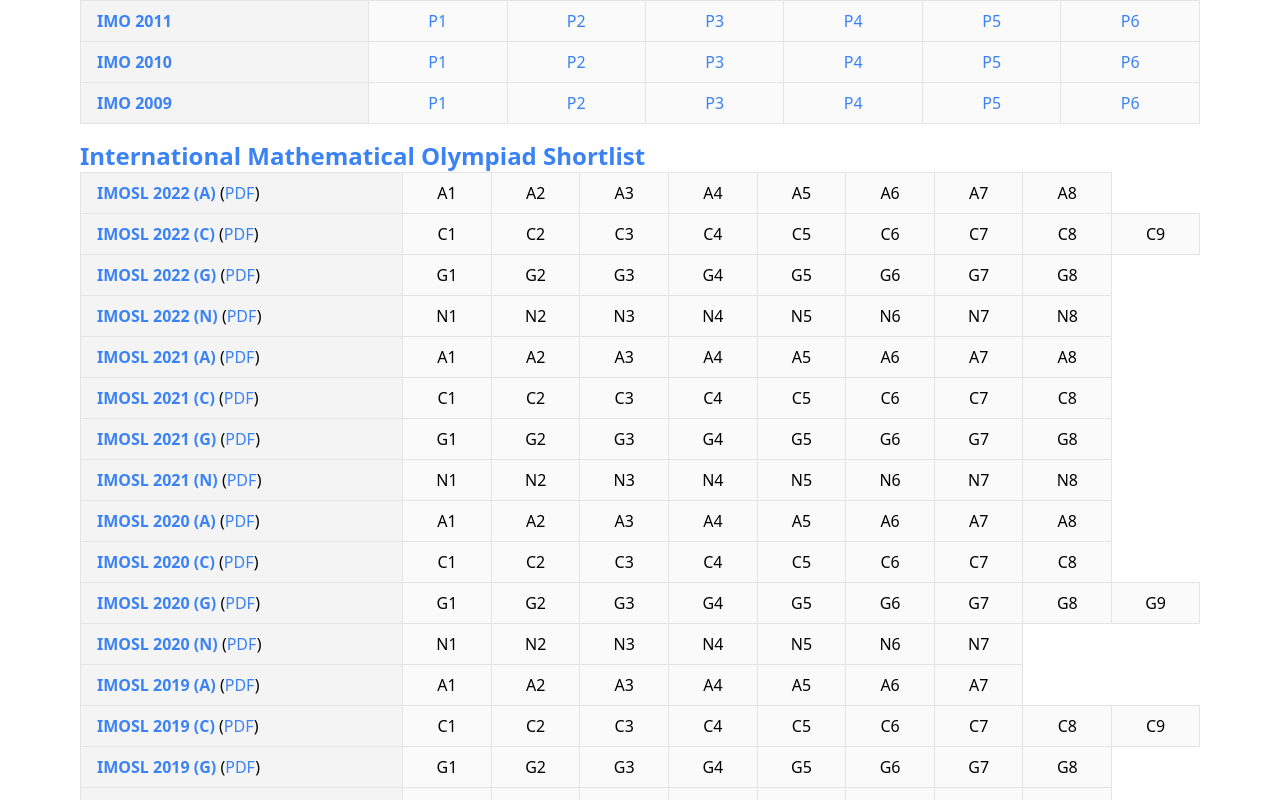
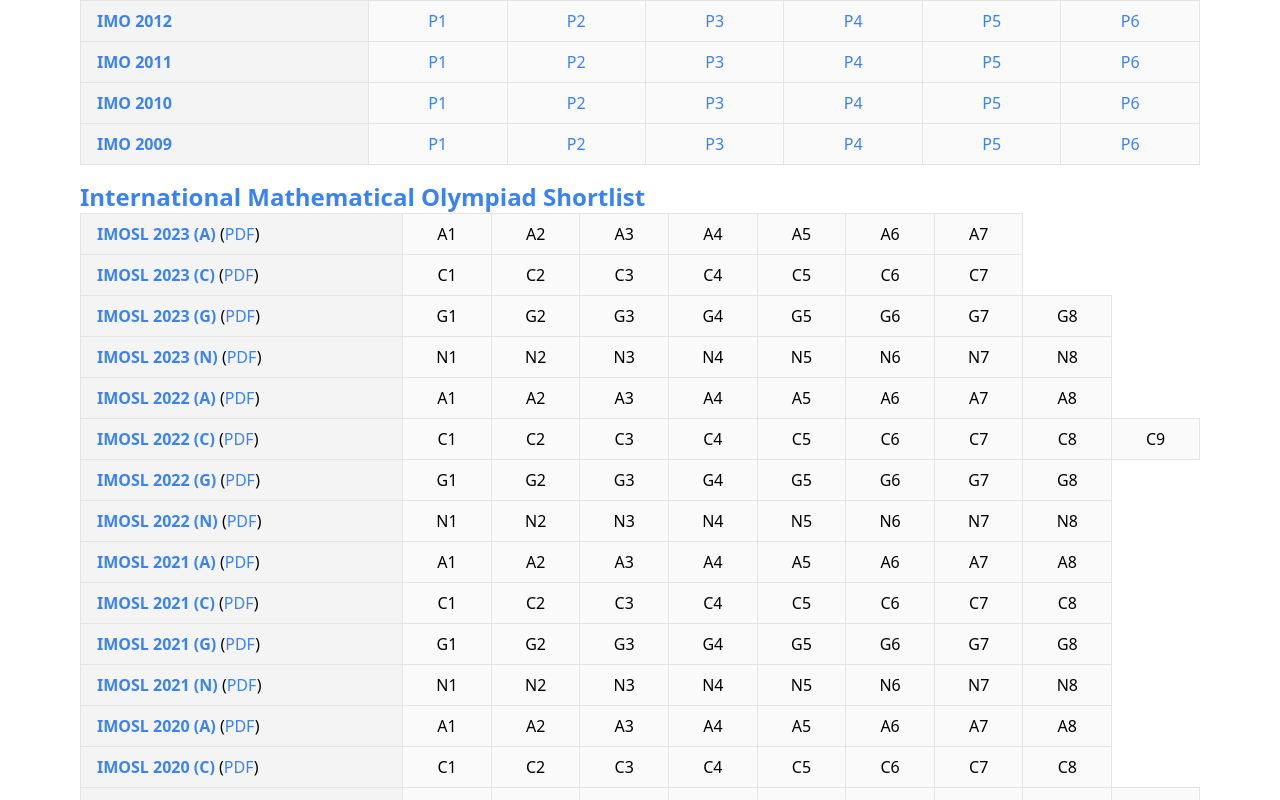
Before and after one commit to veehz/mo-checklist, a Next.js app: page / in a window 1280 px wide. Shown: the part 740-1540 px from the top of the page. Built offline with nearby package versions, Linux system fonts and the light colour scheme; no server answers.

Commit message:
content: fix tstst and add 2024 contests

```diff
--- a/src/competitions.ts
+++ b/src/competitions.ts
@@ -56,8 +56,8 @@ function getCompetitions(): Competition[] {
       name: "International Mathematical Olympiad",
       shortname: "IMO",
       url: "http://www.imo-official.org/",
-      years: Array.from({ length: 2023 - 1959 + 1 }, (_, i) => {
-        const year = 2023 - i;
+      years: Array.from({ length: 2024 - 1959 + 1 }, (_, i) => {
+        const year = 2024 - i;
         return {
           year,
           url: `https://www.imo-official.org/year_info.aspx?year=${year}`,
@@ -87,6 +87,11 @@ function getCompetitions(): Competition[] {
       }
       JSON.stringify({year: parseInt(document.getElementsByClassName("cmty-category-cell-title")[0].innerHTML.trim().split(" ")[0]), link: window.location.href, num: arr}) */
     const years = [
+      {
+        year: 2023,
+        link: "https://artofproblemsolving.com/community/c3922196_2023_isl",
+        num: [7, 7, 8, 8],
+      },
       {
         year: 2022,
         link: "https://artofproblemsolving.com/community/c3381907_2022_imo_shortlist",
@@ -200,7 +205,7 @@ function getCompetitions(): Competition[] {
       years: [],
     };
 
-    for (let y = 2023; y >= 1989; y--) {
+    for (let y = 2024; y >= 1989; y--) {
       apmo.years.push({
         year: y,
         url: `https://www.apmo-official.org/year_report/${y}`,
@@ -233,7 +238,7 @@ function getCompetitions(): Competition[] {
     };
 
     const first = 2012;
-    for (let y = 2023; y >= first; y--) {
+    for (let y = 2024; y >= first; y--) {
       egmo.years.push({
         year: y,
         url: `https://www.egmo.org/egmos/egmo${y - first + 1}`,
@@ -274,6 +279,10 @@ function getCompetitions(): Competition[] {
 
     const first = 2008;
     const links: [number, string][] = [
+      [
+        2024,
+        "https://artofproblemsolving.com/community/c3771372_2024_romanian_master_of_mathematics",
+      ],
       [
         2023,
         "https://artofproblemsolving.com/community/c3303738_2023_romanian_master_of_mathematics",
@@ -363,7 +372,7 @@ function getCompetitions(): Competition[] {
     };
 
     const first = 1980;
-    for (let y = 2023; y >= 2016; y--) {
+    for (let y = 2024; y >= 2016; y--) {
       tot.years.push({
         name: `TOT Spring ${y}`,
         year: y,
@@ -438,7 +447,7 @@ function getCompetitions(): Competition[] {
       years: [],
     };
 
-    for (let y = 2023; y >= 1972; y--) {
+    for (let y = 2024; y >= 1972; y--) {
       usamo.years.push({
         year: y,
         url: `https://artofproblemsolving.com/wiki/index.php/${y}_USAMO`,
@@ -463,7 +472,19 @@ function getCompetitions(): Competition[] {
       years: [],
     };
 
-    for (let y = 2023; y >= 2011; y--) {
+    for (let y = 2024; y >= 2018; y--) {
+      usatst.years.push({
+        year: y,
+        url: `https://web.evanchen.cc/exams/TSTST-${y}.pdf`,
+        problems: [1, 2, 3, 4, 5, 6, 7, 8, 9].map((problem) => {
+          return {
+            index: problem,
+          };
+        }),
+      });
+    }
+
+    for (let y = 2017; y >= 2011; y--) {
       usatst.years.push({
         year: y,
         url: `https://web.evanchen.cc/exams/TSTST-${y}.pdf`,
@@ -487,8 +508,8 @@ function getCompetitions(): Competition[] {
       years: [],
     };
 
-    for (let y = 2023; y >= 2012; y--) {
-      if (y in [2022]) continue;
+    for (let y = 2024; y >= 2012; y--) {
+      if ([2022].includes(y)) continue;
 
       usatst.years.push({
         year: y,
@@ -504,7 +525,10 @@ function getCompetitions(): Competition[] {
     for (let y = 2002; y >= 2000; y--) {
       usatst.years.push({
         year: y,
-        url: `https://web.evanchen.cc/exams/tse${String(y%100).padStart(2, "0")}.pdf`,
+        url: `https://web.evanchen.cc/exams/tse${String(y % 100).padStart(
+          2,
+          "0"
+        )}.pdf`,
         problems: [1, 2, 3, 4, 5, 6].map((problem) => {
           return {
             index: problem,
```
